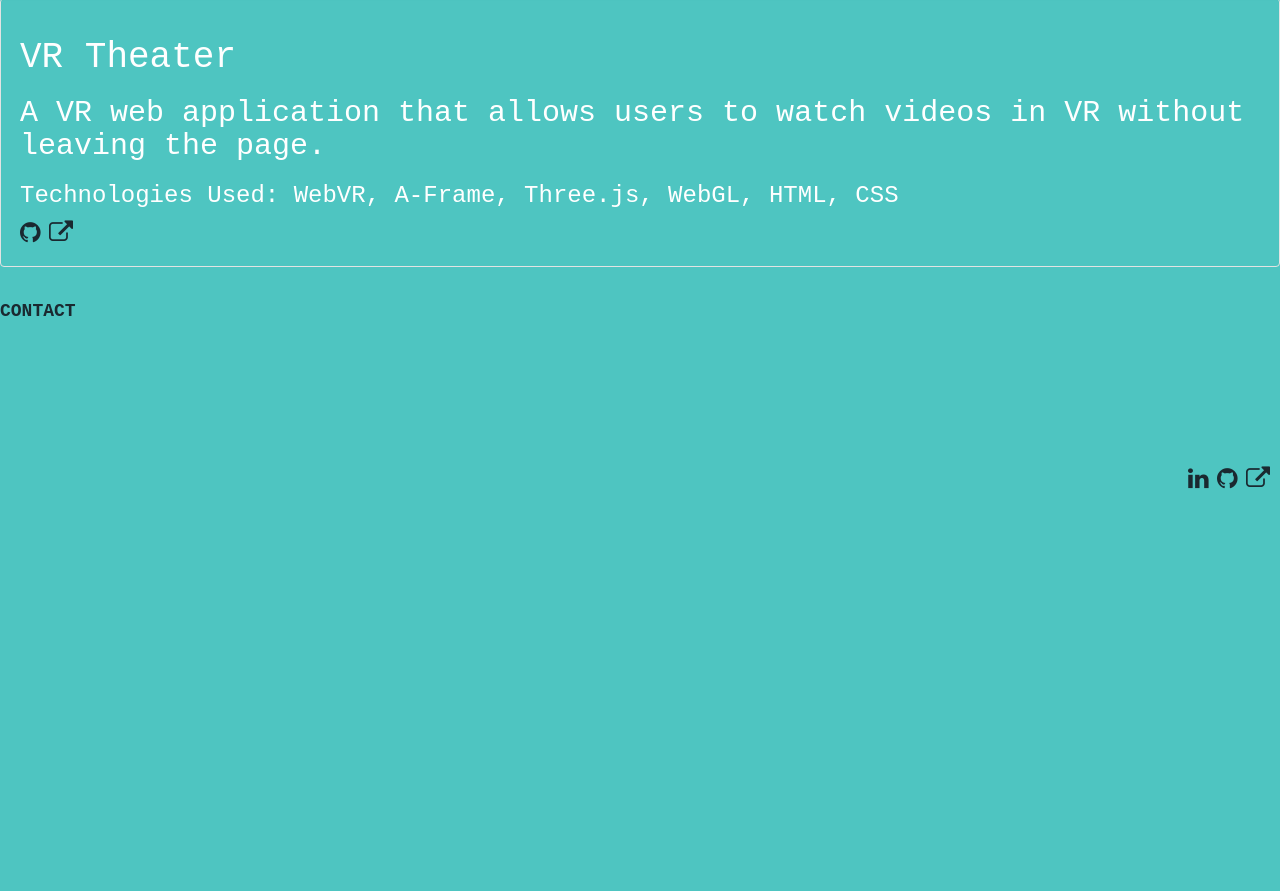
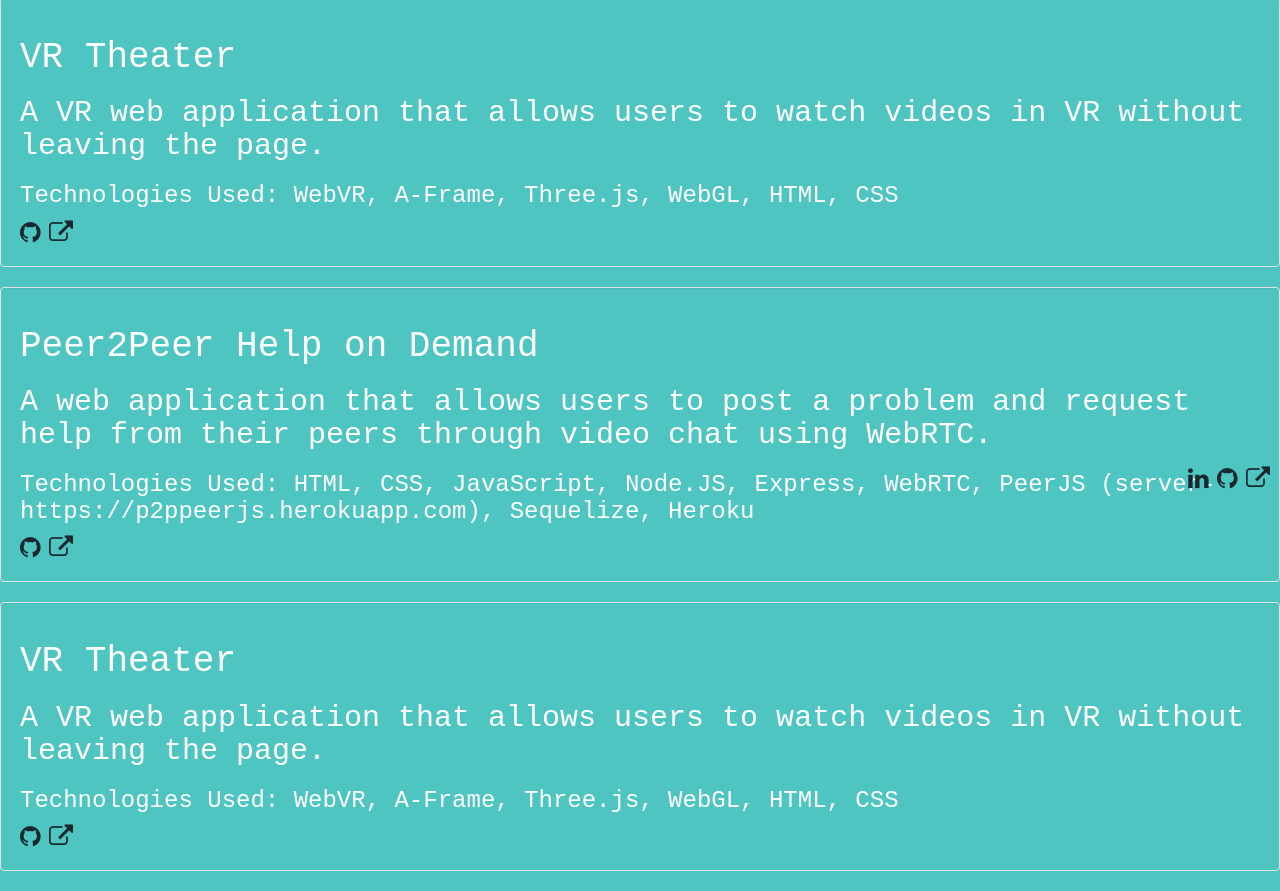
Before and after one commit to eun-n/personalsite, a website: page index.html in a window 1280 px wide. Shown: the part 297-1188 px from the top of the page. Before the commit the page ends 800 px from the top, so only its background shows below. Drawn offline with nearby package versions, Linux system fonts and the light colour scheme.

Commit message:
added other projects and links

```diff
--- a/index.html
+++ b/index.html
@@ -16,8 +16,7 @@
       <li role="presentation"><a href="/">HOME</a></li>
       <li role="presentation"><a href="#about">ABOUT</a></li>
       <li role="presentation"><a href="#portfolio">PORTFOLIO</a></li>
-      <li role="presentation"><a href="#contact">CONTACT</a></li>
-    </ul>
+      </ul>
     <div class="about">
       <h1><a class="anchor" name="about">ABOUT</a></h1>
       <h3>I am a full stack web developer in Seattle with a passion for creating interactive websites using the latest technologies. I have a strong interest in media, especially videos and virtual reality. Outside of work, my hobbies include playing video games and improving my language skills.</h3>
@@ -32,13 +31,24 @@
         <h1 class="title">VR Theater</h1>
         <h2 class="description">A VR web application that allows users to watch videos in VR without leaving the page.</h2>
         <h3>Technologies Used: WebVR, A-Frame, Three.js, WebGL, HTML, CSS</h3>
+        <a class="fa fa-github" style="font-size:24px" href="https://github.com/eun-n/eun-n.github.io"></a>
+        <a class="fa fa-external-link" style="font-size:24px" href="https://eun-n.github.io"></a>
+      </div>
+      <div class="well">
+        <h1 class="title">Peer2Peer Help on Demand</h1>
+        <h2 class="description">A web application that allows users to post a problem and request help from their peers through video chat using WebRTC.</h2>
+        <h3>Technologies Used: HTML, CSS, JavaScript, Node.JS, Express, WebRTC, PeerJS (server-https://p2ppeerjs.herokuapp.com), Sequelize, Heroku</h3>
+        <a class="fa fa-github" style="font-size:24px" href="https://github.com/eun-n/p2phod"></a>
+        <a class="fa fa-external-link" style="font-size:24px" href="https://p2phelpme.herokuapp.com"></a>
+      </div>
+      <div class="well">
+        <h1 class="title">VR Theater</h1>
+        <h2 class="description">A VR web application that allows users to watch videos in VR without leaving the page.</h2>
+        <h3>Technologies Used: WebVR, A-Frame, Three.js, WebGL, HTML, CSS</h3>
         <a class="fa fa-github" style="font-size:24px" href="https://github.com/eun-n"></a>
         <a class="fa fa-external-link" style="font-size:24px" href="test.com"></a>
       </div>
     </div>
-    <div class="contact">
-      <h1><a class="anchor" name="contact">CONTACT</a></h1>
-    </div><br><br><br><br><br><br><br>
 
   <footer>
     <div class="socmedia">
```
